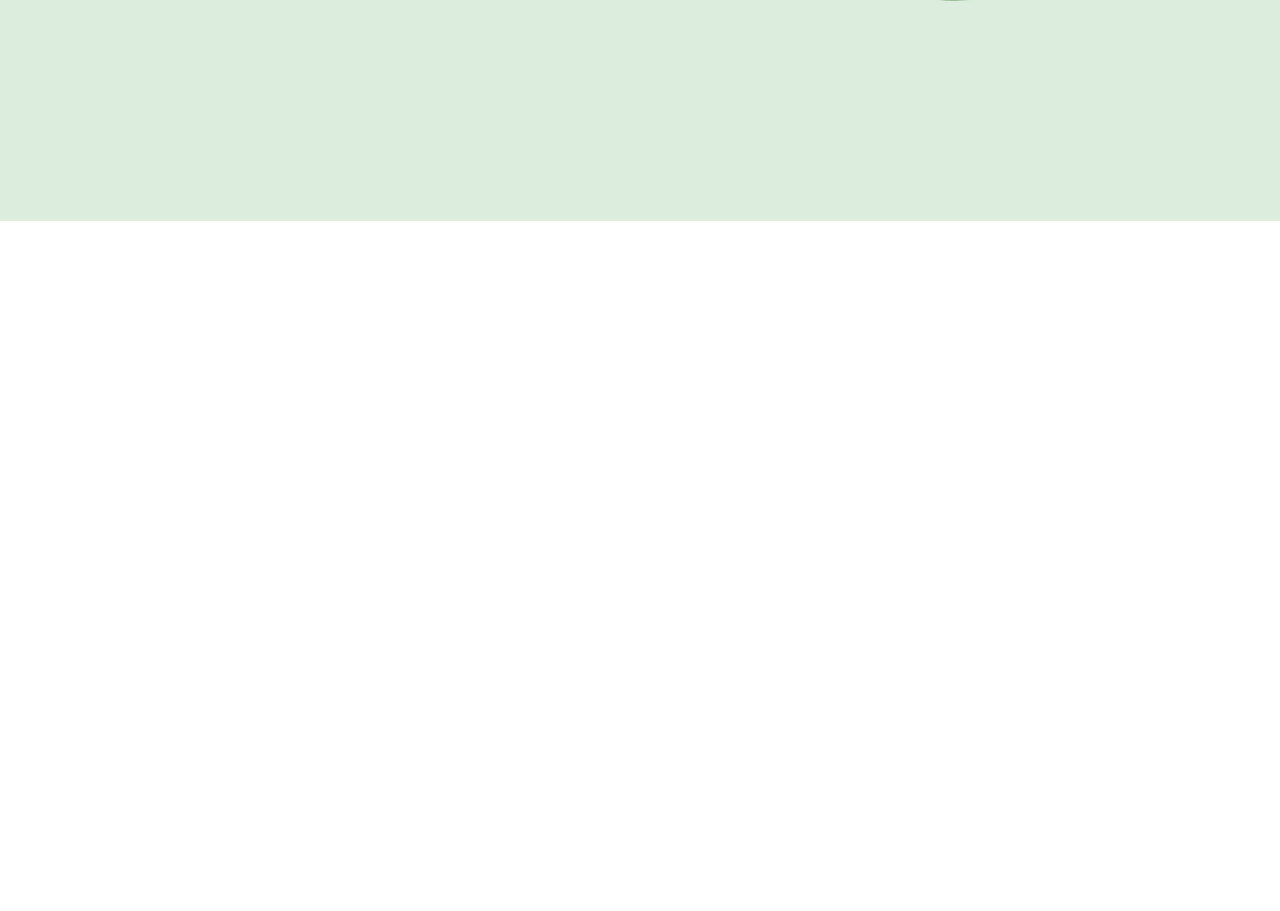
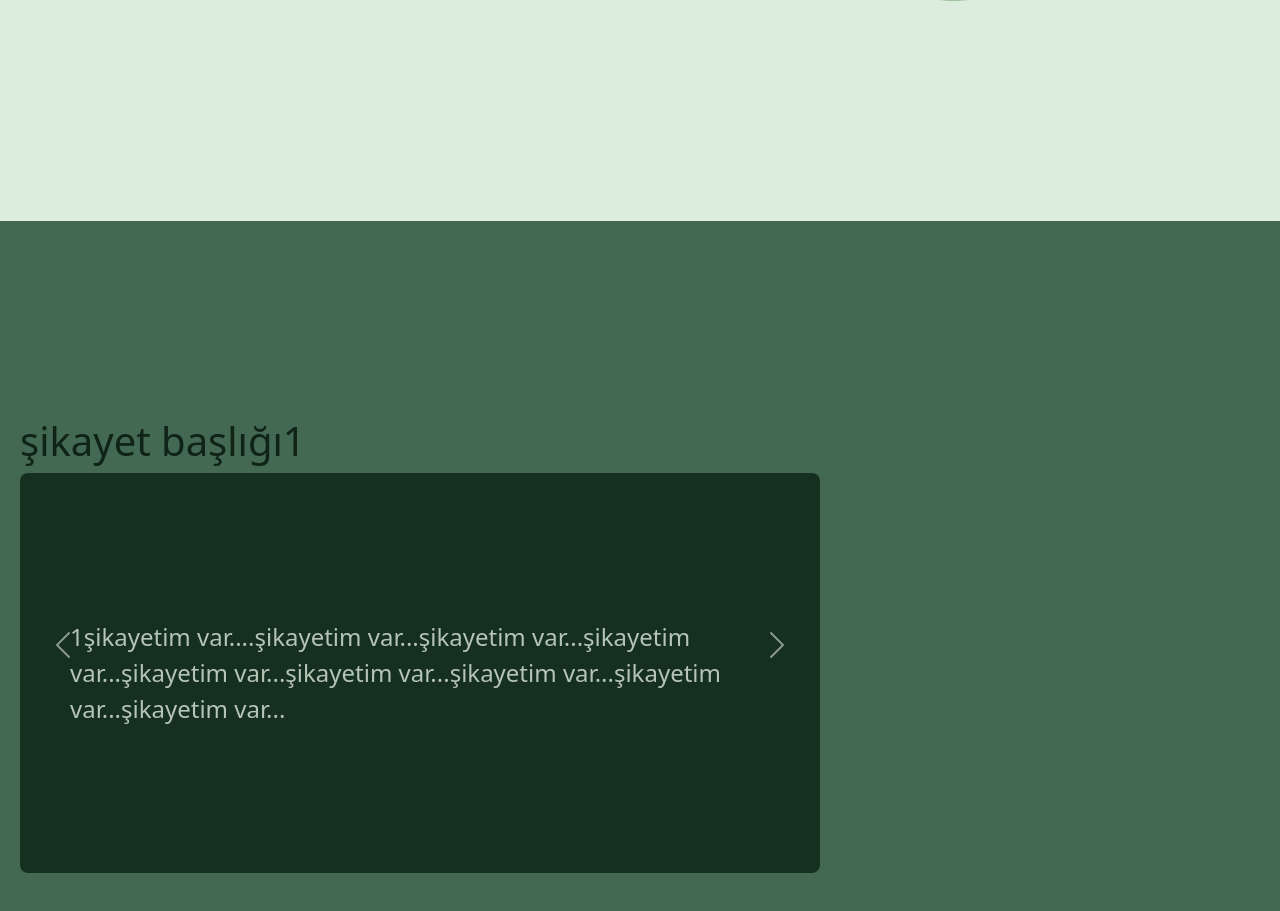
Before and after one commit to mutuceng/Sizlananlar-Web-Site, a plain HTML site: page Ana-Sayfa/Sizlaniyor.html in a window 1280 px wide. Shown: the part 639-1550 px from the top of the page. Before the commit the page ends 860 px from the top, so only its background shows below. Drawn offline with nearby package versions, Linux system fonts and the light colour scheme; files whose address does not match are found by name.

Commit message:
akıs ile girişi birleştirme

```diff
--- a/Ana-Sayfa/Sizlaniyor.css
+++ b/Ana-Sayfa/Sizlaniyor.css
@@ -83,3 +83,33 @@ section{
     margin-left: auto;
     margin-right: auto;
 }
+
+.sitem_kutu.h1{
+    color: #163020;
+}
+.sitem_kutu {
+  background-color: #163020;
+  color: #B6C4B6;
+  width: 800px;
+  height: 400px;
+  display: flex;
+  justify-content: center;
+  align-items: center;
+  font-size: 24px;
+  border-radius: 8px;
+  padding: 50px;
+}
+
+.carousel-inner {
+  display: flex;
+  align-items: center;
+  height: 100%;
+}
+
+.carousel-item {
+  padding: 20px;
+}
+
+.Sizlanmalar {
+    background-color: var(--green2);
+}
--- a/Ana-Sayfa/Sizlaniyor.html
+++ b/Ana-Sayfa/Sizlaniyor.html
@@ -38,6 +38,33 @@
 
     </section>
 
+    <section class="Sizlanmalar">
+        <div id="carouselExample" class="carousel slide mt-5" data-bs-ride="carousel" data-bs-interval="3000">
+            <div class="carousel-inner">
+              <div class="carousel-item active">
+                <h1 class="sistem_kutu" style="color: #102317;">şikayet başlığı1</h1>
+                <div class="sitem_kutu">1şikayetim var....şikayetim var...şikayetim var...şikayetim var...şikayetim var...şikayetim var...şikayetim var...şikayetim var...şikayetim var...</div>
+              </div>
+              <div class="carousel-item">
+                <h1 class="sistem_kutu" style="color: #102317;">şikayet başlığı2</h1>
+                <div class="sitem_kutu">2şikayetim var....şikayetim var...şikayetim var...şikayetim var...şikayetim var...şikayetim var...şikayetim var...şikayetim var...şikayetim var...</div>
+              </div>
+              <div class="carousel-item">
+                <h1 class="sistem_kutu" style="color: #102317;">şikayet başlığı3</h1>
+                <div class="sitem_kutu">3şikayetim var....şikayetim var...şikayetim var...şikayetim var...şikayetim var...şikayetim var...şikayetim var...şikayetim var...şikayetim var...</div>
+              </div>
+            </div>
+            <button class="carousel-control-prev" type="button" data-bs-target="#carouselExample" data-bs-slide="prev">
+              <span class="carousel-control-prev-icon" aria-hidden="true"></span>
+              <span class="visually-hidden">Öncesi</span>
+            </button>
+            <button class="carousel-control-next" type="button" data-bs-target="#carouselExample" data-bs-slide="next">
+              <span class="carousel-control-next-icon" aria-hidden="true"></span>
+              <span class="visually-hidden">Sonrası</span>
+            </button>
+          </div>
+    </section>
+
 
 </body>
 </html>
```
